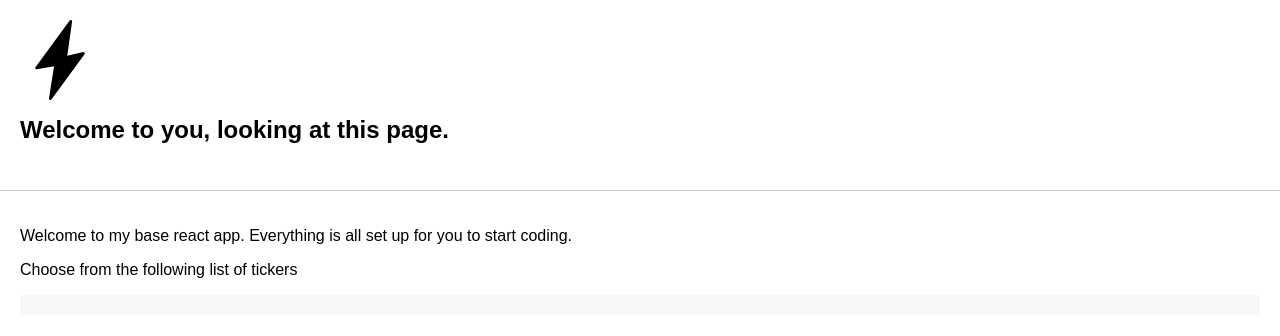
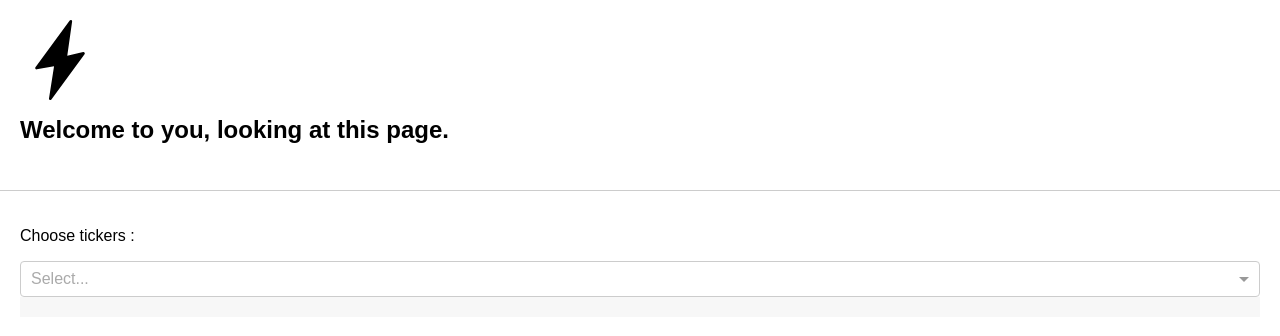
Before and after one commit to nameofname/base-react-app, a React (Create React App) app: page / in a window 1280 px wide. Shown: the top 336 px of the page. Built offline with nearby package versions, Linux system fonts and the light colour scheme; no server answers.

Commit message:
can now select with react select

```diff
--- a/package.json
+++ b/package.json
@@ -13,6 +13,7 @@
     "react-dom": "^16.2.0",
     "react-redux": "^5.0.6",
     "react-scripts": "1.0.17",
+    "react-select": "^1.2.1",
     "redux": "^3.7.2",
     "redux-thunk": "^2.2.0",
     "universal-router": "^5.0.0"
--- a/src/js/components/Body.jsx
+++ b/src/js/components/Body.jsx
@@ -1,6 +1,9 @@
 import React, { Component } from 'react';
 import { connect } from 'react-redux';
 import { fetchTickers, fetchCorrelations } from '../store/actions';
+import Select from 'react-select';
+import 'react-select/dist/react-select.css';
+
 // import router from '../router';
 
 class Body extends Component {
@@ -8,6 +11,9 @@ class Body extends Component {
         super();
         this.fetchTickers = this.fetchTickers.bind(this);
         this.fetchCorrelations = this.fetchCorrelations.bind(this);
+        this.state = {
+            selected: []
+        };
     }
 
     componentDidMount() {
@@ -18,22 +24,29 @@ class Body extends Component {
         this.props.fetchTickers();
     }
 
-    fetchCorrelations() {
-        // TODO ! connect to input.
-        this.props.fetchCorrelations(['AAPL', 'MSFT']);
+    fetchCorrelations(valueArr) {
+        const tickerArr = valueArr.map(({ value }) => value);
+        this.setState({
+            selected: tickerArr
+        });
+        this.props.fetchCorrelations(tickerArr);
     }
 
     render() {
         const { fetchCorrelations } = this;
         const { tickers, correlations } = this.props;
+        const { selected } = this.state;
+
         return (
             <div className="app-body">
-                <p>
-                    Welcome to my base react app. Everything is all set up for
-                    you to start coding.
-                </p>
-                <p>Choose from the following list of tickers</p>
-                <div>{tickers.map(ticker => <p>{ticker}</p>)}</div>
+                <p>Choose tickers :</p>
+                <Select
+                    name="tickers-select"
+                    value={selected}
+                    onChange={fetchCorrelations}
+                    options={tickers.map(t => ({ value: t, label: t }))}
+                    multi={true}
+                />
                 <div className="fetch-data" />
             </div>
         );
--- a/src/js/store/actions.js
+++ b/src/js/store/actions.js
@@ -23,7 +23,7 @@ export function fetchTickers() {
         dispatch(dataLoading());
         return fetch(`http://k-fe-practical.herokuapp.com/api/tickers/`)
             .then(response => response.json())
-            .then(json => dispatch(dataReceived(json)));
+            .then(json => dispatch(dataReceived(TICKERS_RECEIVED, json)));
     };
 }
 
@@ -35,7 +35,7 @@ export function fetchCorrelations(tickerArr) {
             `http://k-fe-practical.herokuapp.com/api/correlation/?${queryString}`
         )
             .then(response => response.json())
-            .then(json => dispatch(dataReceived(json)));
+            .then(json => dispatch(dataReceived(CORRELATIONS_RECEIVED, json)));
     };
 }
 
```
Also changed, not shown: 1 other file (tests, documents, lock files or other folders).
